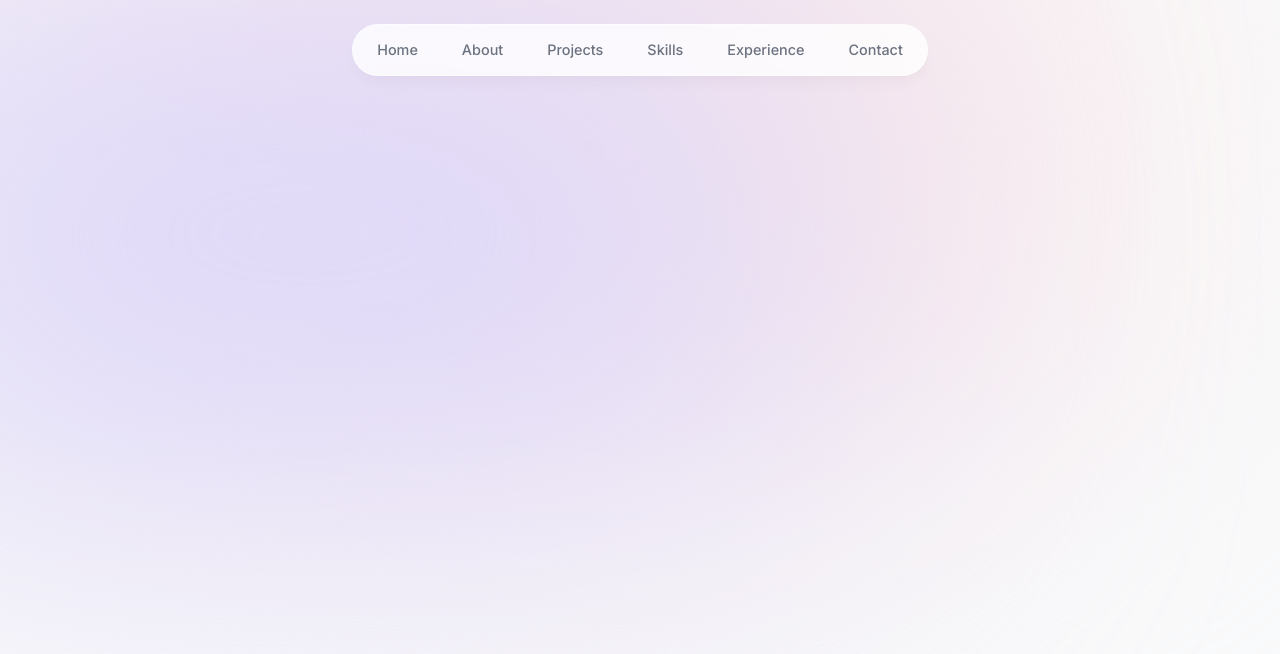
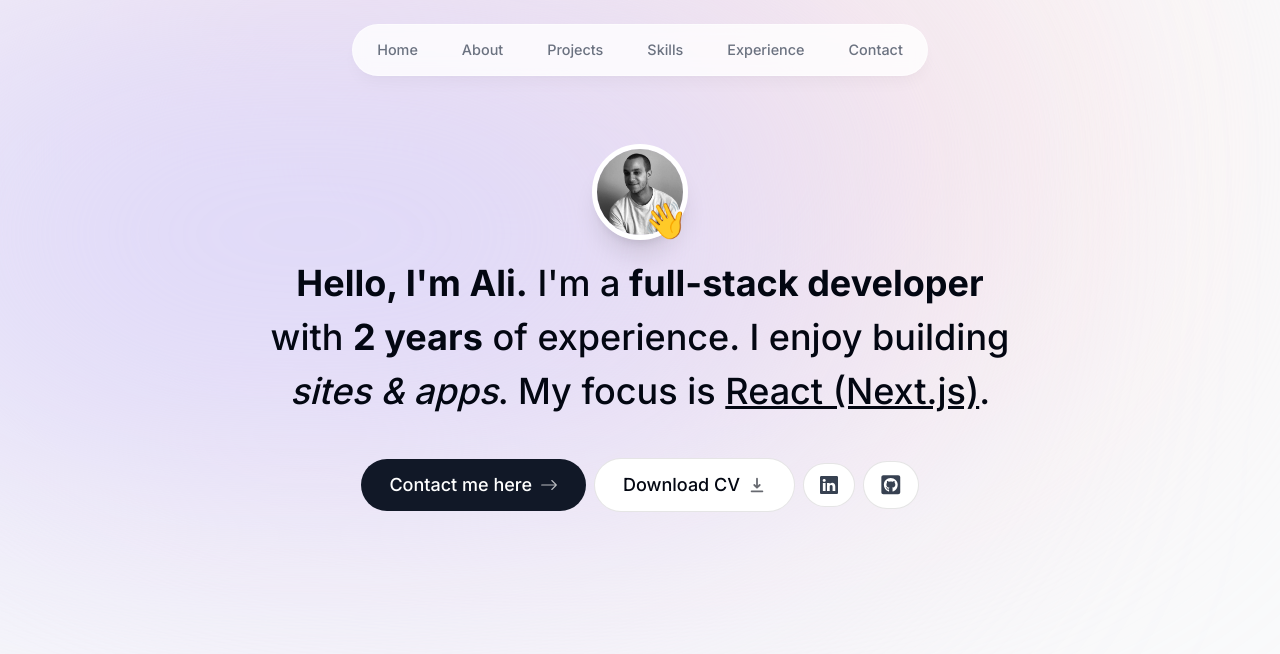
Before and after one commit to ali-hbl/portfolio, a Next.js app: page / in a window 1280 px wide. Shown: the top 654 px of the page. Built offline with nearby package versions, Linux system fonts and the light colour scheme.

Commit message:
intro section

```diff
--- a/app/layout.tsx
+++ b/app/layout.tsx
@@ -12,7 +12,7 @@
 export default function RootLayout({ children }: { children: React.ReactNode }) {
   return (
     <html lang="en">
-      <body className={`${inter.className} bg-gray-50 text-gray-950 relative`}>
+      <body className={`${inter.className} bg-gray-50 text-gray-950 relative h-[5000px] pt-28 sm:pt-36`}>
         <div className="bg-[#fbe2e3] absolute top-[-6rem] -z-10 right-[11rem] h-[31.25rem] w-[31.25rem] rounded-full blur-[10rem] sm:w-[68.75rem] dark:bg-[#946263]"></div>
         <div className="bg-[#dbd7fb] absolute top-[-1rem] -z-10 left-[-35rem] h-[31.25rem] w-[50rem] rounded-full blur-[10rem] sm:w-[68.75rem] md:left-[-33rem] lg:left-[-28rem] xl:left-[-15rem] 2xl:left-[-5rem] dark:bg-[#676394]"></div>
 
--- a/app/page.tsx
+++ b/app/page.tsx
@@ -1,3 +1,9 @@
+import Intro from '@/components/Intro';
+
 export default function Home() {
-  return <main className=""></main>;
+  return (
+    <main className="flex flex-col items-center px-4">
+      <Intro />
+    </main>
+  );
 }
--- /dev/null
+++ b/components/Intro.tsx
@@ -0,0 +1,93 @@
+'use client';
+
+import Image from 'next/image';
+import pp from '@/public/pp.jpeg';
+import Link from 'next/link';
+import { motion } from 'framer-motion';
+import { BsArrowRight, BsLinkedin } from 'react-icons/bs';
+import { HiDownload } from 'react-icons/hi';
+import { FaGithubSquare } from 'react-icons/fa';
+
+export default function Intro() {
+  return (
+    <section className="mb-28 max-w-[50rem] text-center sm:mb-0">
+      <div className="flex items-center justify-center">
+        <div className="relative">
+          <motion.div
+            initial={{ opacity: 0, scale: 0 }}
+            animate={{ opacity: 1, scale: 1 }}
+            transition={{ type: 'tween', duration: 0.2 }}
+          >
+            <Image
+              src={pp}
+              alt="Profile picture"
+              width={192}
+              height={192}
+              quality={95}
+              priority={true}
+              className="h-24 w-24 rounded-full border-[0.35rem] border-white object-cover shadow-xl"
+            />
+          </motion.div>
+
+          <motion.span
+            className="absolute bottom-0 right-0 text-4xl"
+            initial={{ opacity: 0, scale: 0 }}
+            animate={{ opacity: 1, scale: 1 }}
+            transition={{ type: 'spring', stiffness: 125, delay: 0.1, duration: 0.7 }}
+          >
+            👋
+          </motion.span>
+        </div>
+      </div>
+
+      <motion.p
+        className="mb-10 mt-4 px-4 text-2xl font-medium !leading-[1.5] sm:text-4xl"
+        initial={{ opacity: 0, y: 100 }}
+        animate={{ opacity: 1, y: 0 }}
+      >
+        <span className="font-bold">Hello, I'm Ali.</span> I'm a
+        <span className="font-bold"> full-stack developer </span>
+        with <span className="font-bold">2 years</span> of experience. I enjoy building
+        <span className="italic"> sites & apps</span>. My focus is <span className="underline">React (Next.js)</span>.
+      </motion.p>
+
+      <motion.div
+        className="flex flex-col sm:flex-row items-center justify-center gap-2 px-4 text-lg font-medium"
+        initial={{ opacity: 0, y: 100 }}
+        animate={{ opacity: 1, y: 0 }}
+        transition={{ delay: 0.1 }}
+      >
+        <Link
+          href="#contact"
+          className="group flex items-center gap-2 bg-gray-900 text-white px-7 py-3 rounded-full outline-none focus:scale-110 hover:scale-110 hover:bg-gray-950 active:scale-105 transition"
+        >
+          Contact me here <BsArrowRight className="opacity-70 group-hover:translate-x-1 transition" />
+        </Link>
+
+        <a
+          className="group flex items-center gap-2 bg-white px-7 py-3 rounded-full outline-none focus:scale-110 hover:scale-110 active:scale-105 transition cursor-pointer border border-black/10"
+          href="/CV.pdf"
+          download
+        >
+          Download CV <HiDownload className="opacity-60 group-hover:translate-y-1 transition" />
+        </a>
+
+        <a
+          className="flex items-center gap-2 bg-white p-4 py-3 text-gray-700 rounded-full focus:scale-[1.15] hover:scale-[1.15] hover:text-gray-950 active:scale-105 transition cursor-pointer border border-black/10"
+          href="https://www.linkedin.com/in/ali-haboula"
+          target="_blank"
+        >
+          <BsLinkedin />
+        </a>
+
+        <a
+          className="flex items-center gap-2 text-[1.35rem] bg-white p-4 py-3 text-gray-700 rounded-full focus:scale-[1.15] hover:scale-[1.15] hover:text-gray-950 active:scale-105 transition cursor-pointer border border-black/10"
+          href="https://github.com/ali-hbl"
+          target="_blank"
+        >
+          <FaGithubSquare />
+        </a>
+      </motion.div>
+    </section>
+  );
+}
--- a/next.config.js
+++ b/next.config.js
@@ -1,4 +1,13 @@
 /** @type {import('next').NextConfig} */
-const nextConfig = {}
+const nextConfig = {
+  images: {
+    remotePatterns: [
+      {
+        protocol: 'https',
+        hostname: 'images.unsplash.com',
+      },
+    ],
+  },
+};
 
-module.exports = nextConfig
+module.exports = nextConfig;
```
Also changed, not shown: .eslintrc.json, public/pp.jpeg (added).
